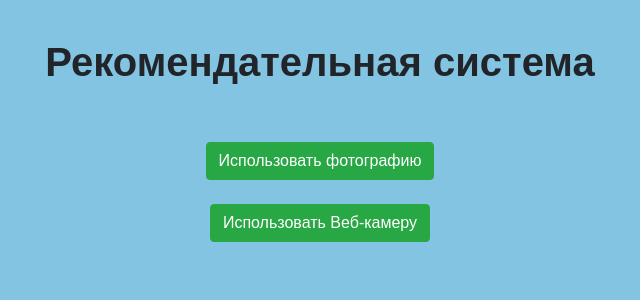
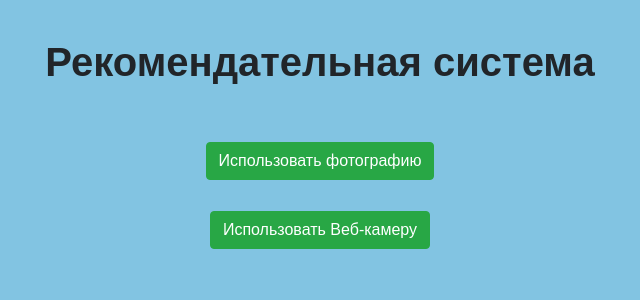
Before and after one commit to VirtuallInsanity/glasses-recommendation-try-on, a Flask app: page / in a window 1280 px wide. Shown: the top 300 px of the page, without its empty margins (320-960 px from the left). Run offline with Flask 2, Linux system fonts and the light colour scheme; some libraries are stand-ins or nearby versions.

Commit message:
form layout changes

```diff
--- a/static/style.css
+++ b/static/style.css
@@ -16,8 +16,9 @@ h1, h3 {
 form {
     position: relative;
     margin:auto;
-    width: 0;
+    /*width: 0;*/
     min-width: 230px;
+    padding-bottom: 7px;
 }
 img {
     display: block;
```
